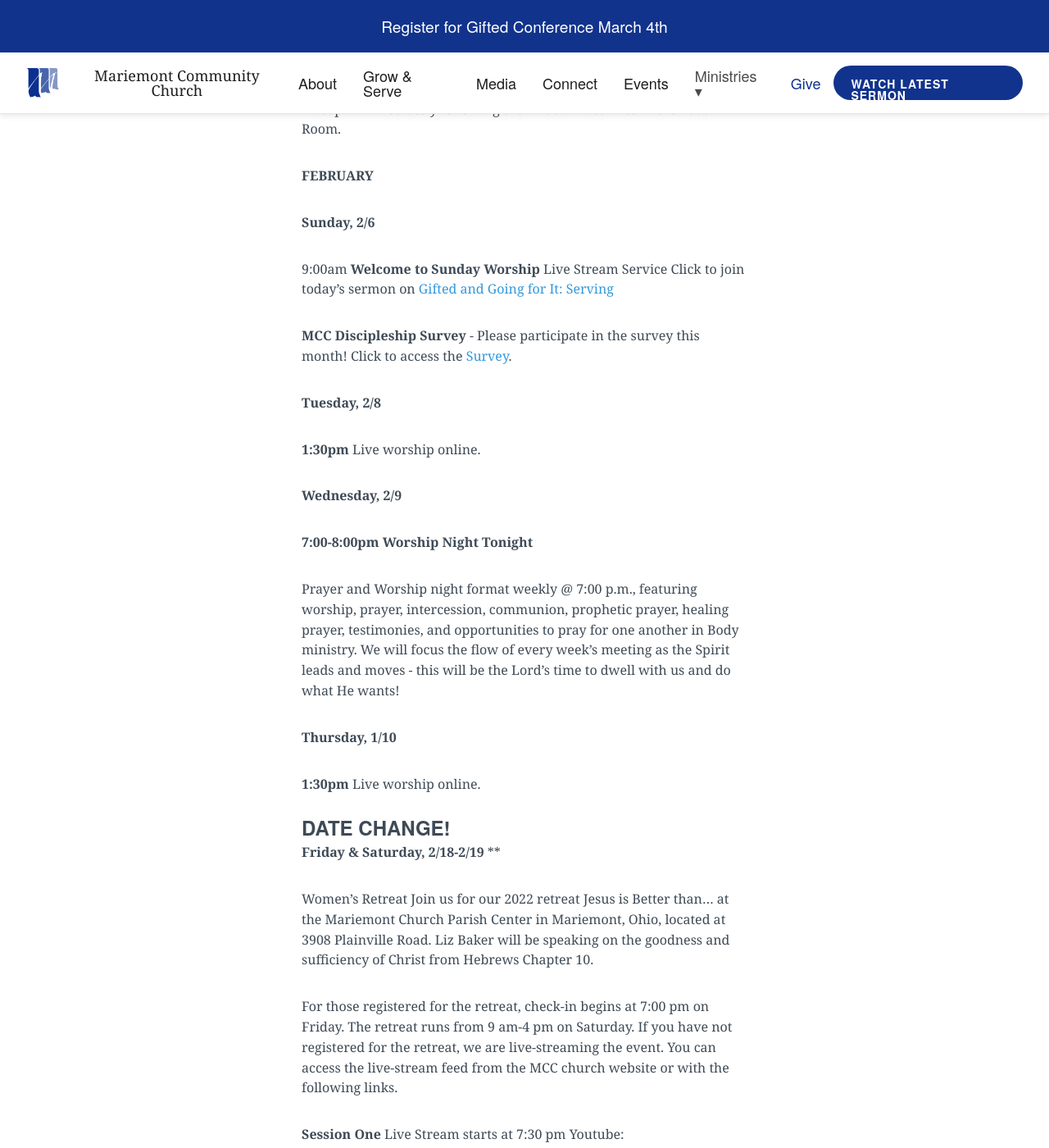
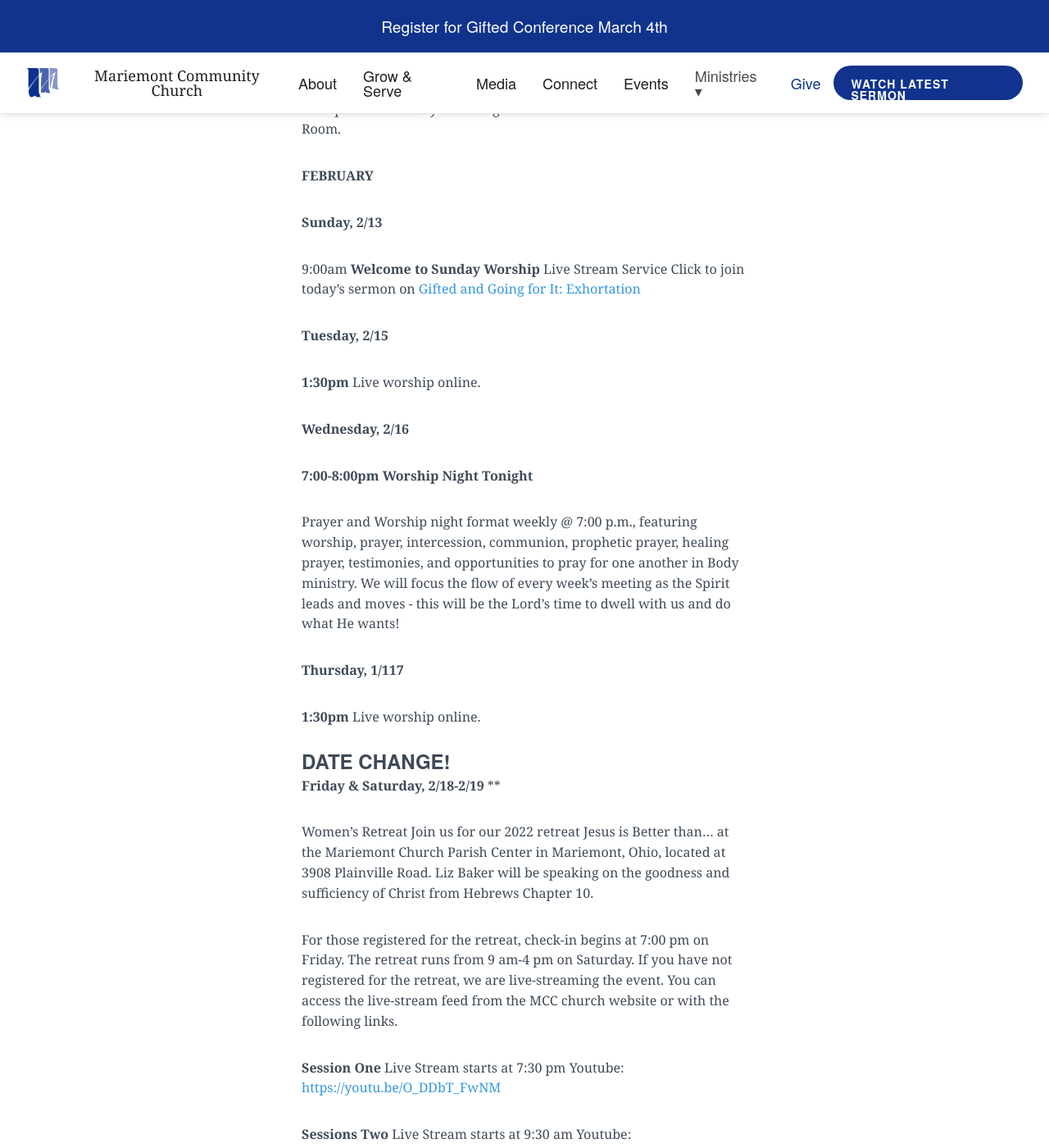
Before and after one commit to lukemoderwell/mariemont, a Jekyll site: the page built from updates.markdown, in a window 1280 px wide and 1400 px high, scrolled down 1020 px. Shown: the whole window at 82% size. Built offline with Jekyll 4.4.1, drawn with Linux system fonts in a browser that asks for light colours; nearby versions of some CDN libraries.

Commit message:
Updated Updates

```diff
--- a/updates.markdown
+++ b/updates.markdown
@@ -34,25 +34,21 @@
 
 **FEBRUARY**
 
-**Sunday, 2/6**
+**Sunday, 2/13**
 
-9:00am **Welcome to Sunday Worship** Live Stream Service Click to join today's sermon on [Gifted and Going for It: Serving
-](https://youtu.be/zH0iv1F5IeI)
+9:00am **Welcome to Sunday Worship** Live Stream Service Click to join today's sermon on [Gifted and Going for It: Exhortation](https://youtu.be/PvjvdZLltPU)
 
-**MCC Discipleship Survey** - Please participate in the survey this month!
-Click to access the [Survey](https://www.surveymonkey.com/r/MCCSurvey2022).
-
-**Tuesday, 2/8**
+**Tuesday, 2/15**
 
 **1:30pm** Live worship online.
 
-**Wednesday, 2/9**
+**Wednesday, 2/16**
 
 **7:00-8:00pm**  **Worship Night Tonight**
 
 Prayer and Worship night format weekly @ 7:00 p.m., featuring worship, prayer, intercession, communion, prophetic prayer, healing prayer, testimonies, and opportunities to pray for one another in Body ministry. We will focus the flow of every week’s meeting as the Spirit leads and moves - this will be the Lord’s time to dwell with us and do what He wants!
 
-**Thursday, 1/10**
+**Thursday, 1/117**
 
 **1:30pm** Live worship online.
 
```
